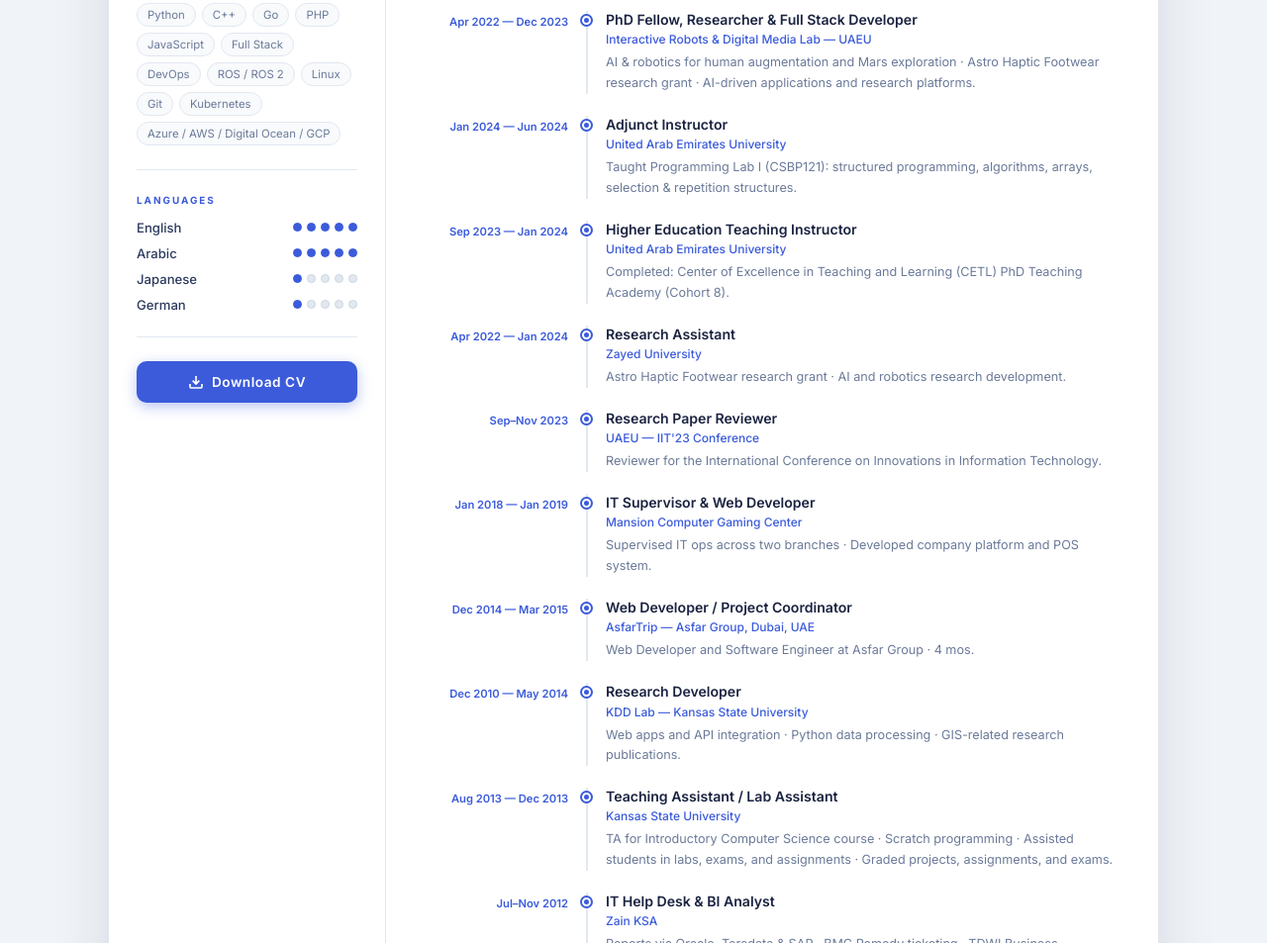
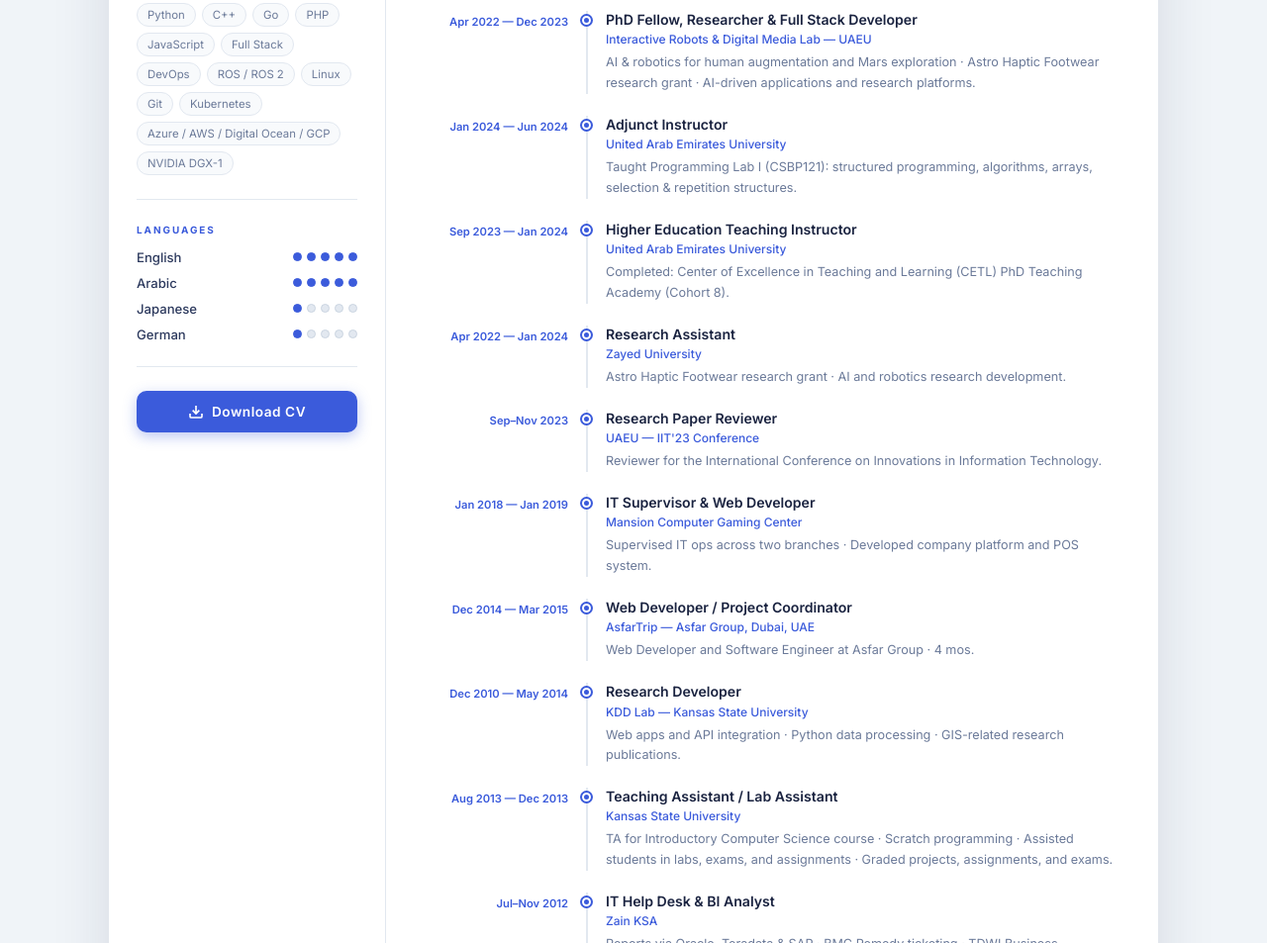
Before and after one commit to Moe-Nurtech/Resume, a plain HTML site: page index.html in a window 1280 px wide. Shown: the part 943-1896 px from the top of the page at 99% size. Drawn offline with nearby package versions, Linux system fonts and the light colour scheme.

Commit message:
UPDATE 3

```diff
--- a/index.html
+++ b/index.html
@@ -491,6 +491,7 @@ body {
         <span class="tag">Python</span><span class="tag">C++</span><span class="tag">Go</span>
         <span class="tag">PHP</span><span class="tag">JavaScript</span><span class="tag">Full Stack</span><span class="tag">DevOps</span>
 		<span class="tag">ROS / ROS 2</span><span class="tag">Linux</span><span class="tag">Git</span><span class="tag">Kubernetes</span><span class="tag">Azure / AWS / Digital Ocean / GCP</span>
+		<span class="tag">NVIDIA DGX-1</span>
       </div>
     </div>
 
```
